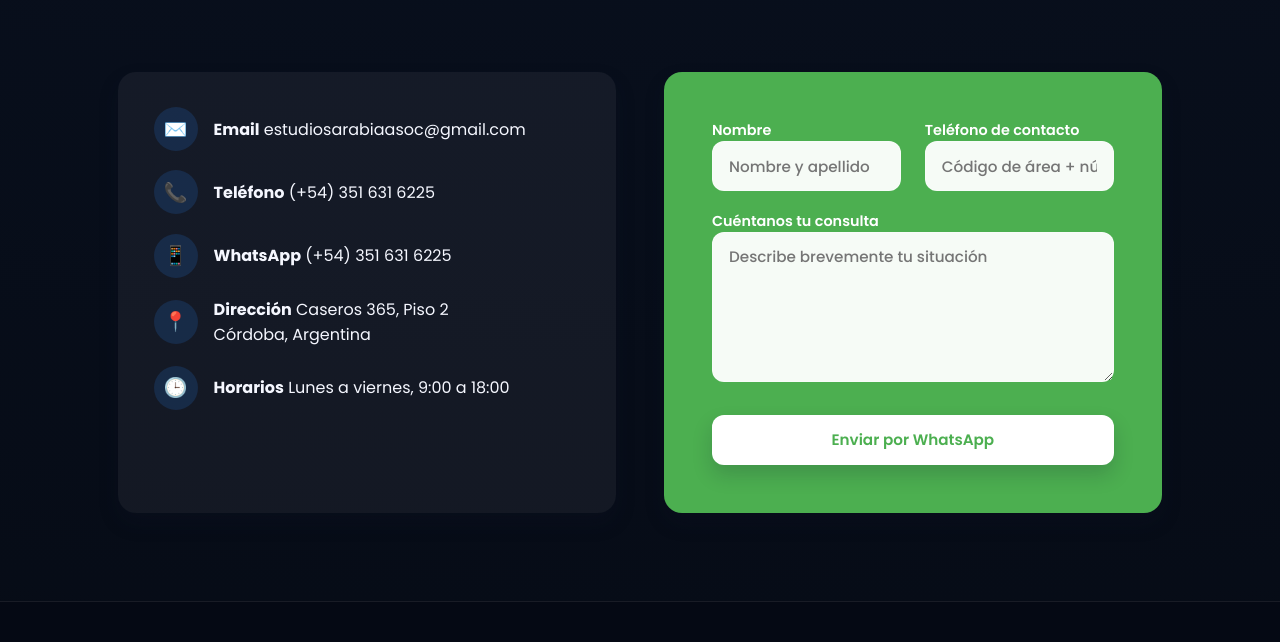
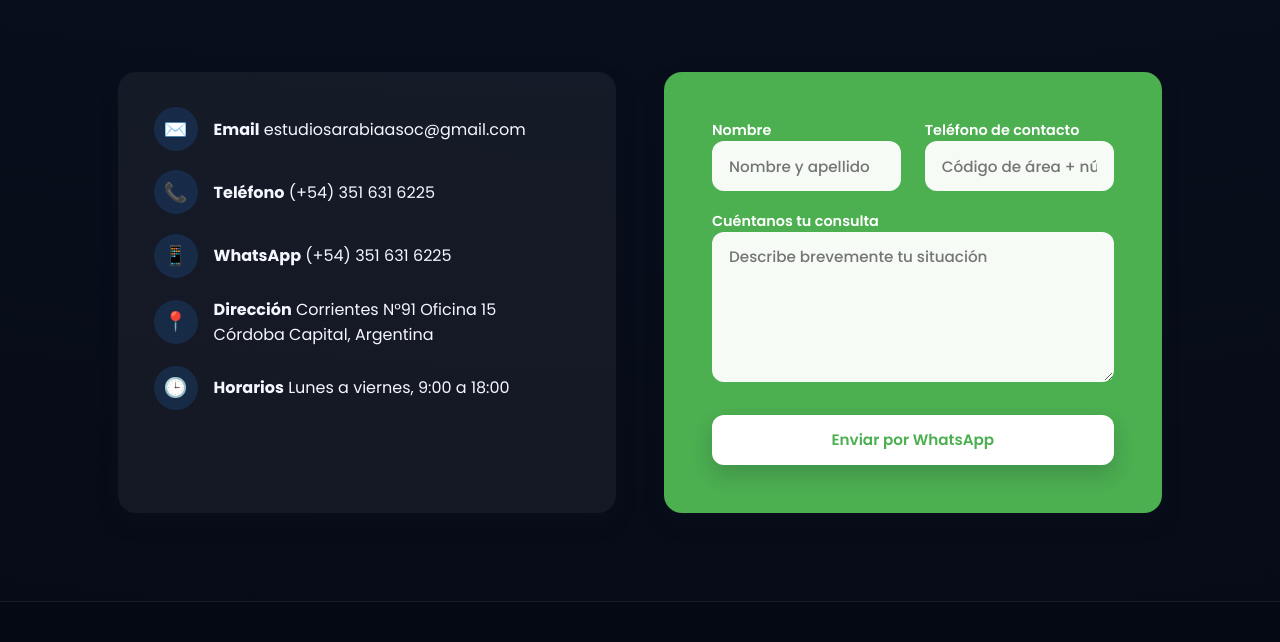
Before and after one commit to jose10Ar/EstudioSarabia, a website built with Vite: page index.html in a window 1280 px wide. Shown: the part 3955-4597 px from the top of the page. Built offline with nearby package versions, Linux system fonts and the light colour scheme.

Commit message:
Actualizar dirección a Corrientes N°91 Oficina 15

```diff
--- a/index.html
+++ b/index.html
@@ -181,7 +181,7 @@
                                 <div class="contact-card__icon">📍</div>
                                 <div>
                                     <strong>Dirección</strong>
-                                    <span>Caseros 365, Piso 2<br />Córdoba, Argentina</span>
+                                    <span>Corrientes N°91 Oficina 15<br />Córdoba Capital, Argentina</span>
                                 </div>
                             </div>
                             <div class="contact-card__item">
```
Also changed, not shown: README.md.
